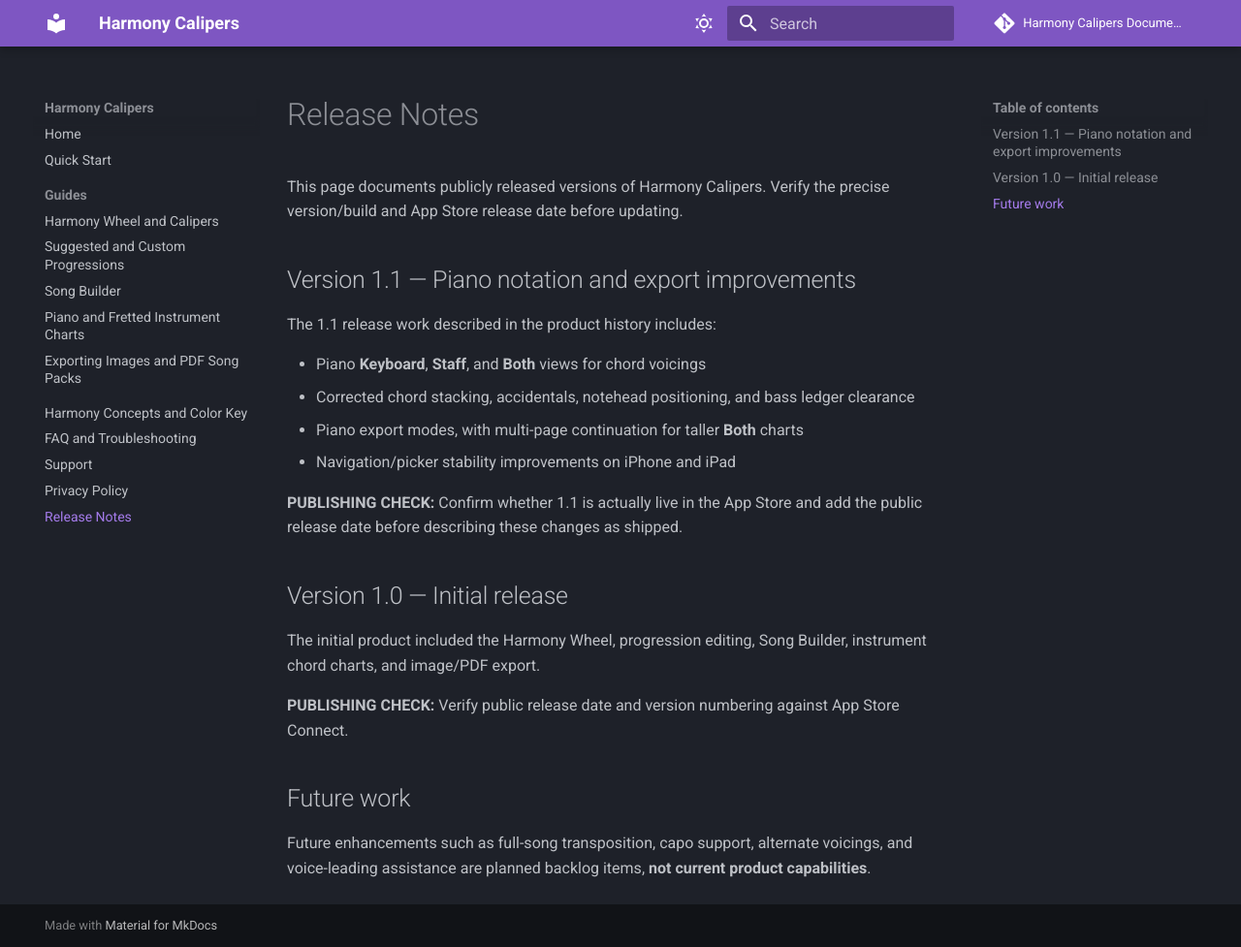
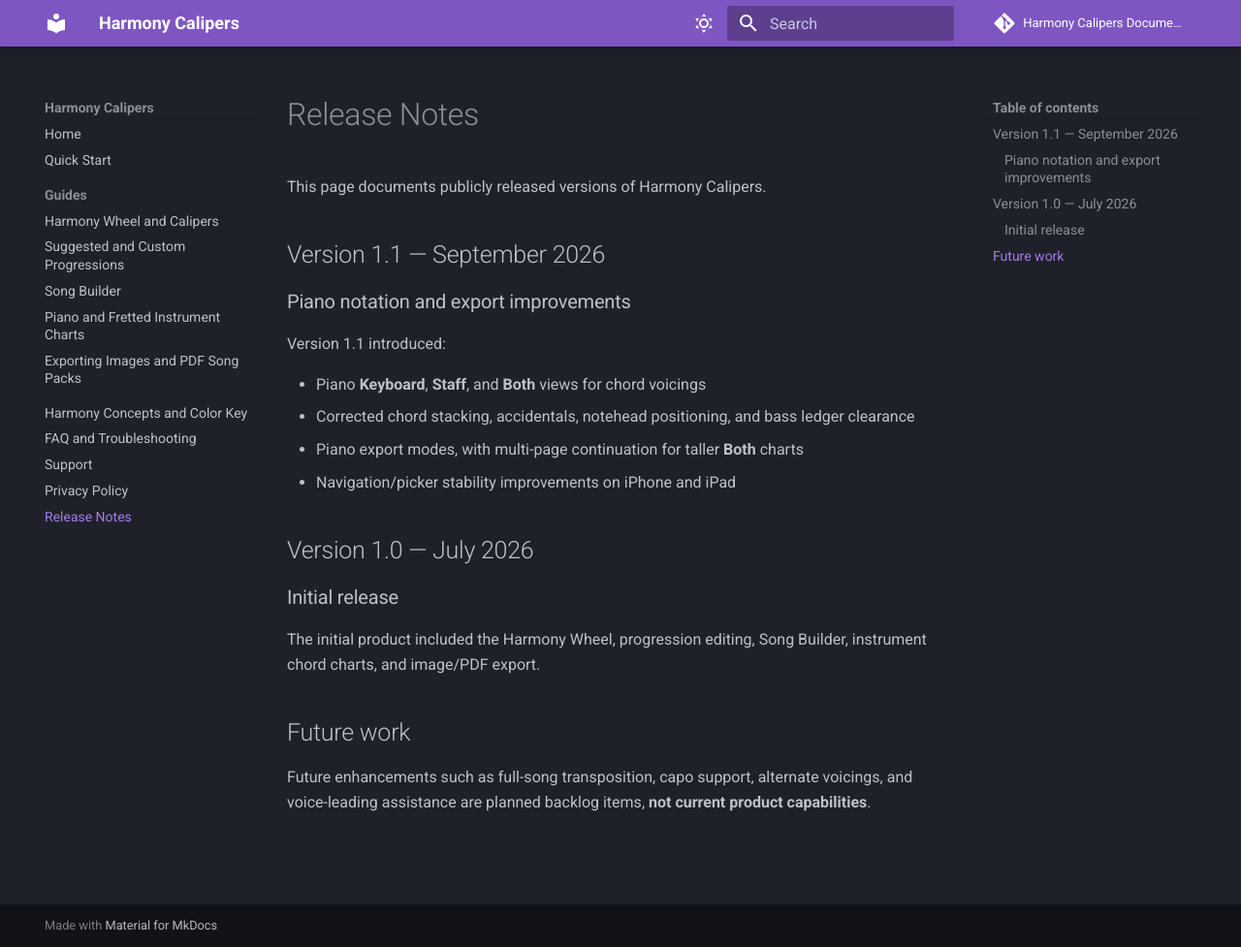
Before and after one commit to 94972cptbv-tech/HarmonyCalipers-Documentation, an MkDocs documentation site: the page built from docs/release-notes.md, in a window 1280 px wide and 977 px high. Shown: the whole window at 97% size. Built offline with MkDocs 1.6.1 and Material for MkDocs 9.7.7, drawn with Linux system fonts in a browser that asks for light colours; comment, search, counter and statistics services are not loaded.

Commit message:
Finalize public release history - Issue #1

```diff
--- a/docs/release-notes.md
+++ b/docs/release-notes.md
@@ -1,23 +1,27 @@
 # Release Notes
 
-This page documents publicly released versions of Harmony Calipers. Verify the precise version/build and App Store release date before updating.
+This page documents publicly released versions of Harmony Calipers.
 
-## Version 1.1 — Piano notation and export improvements
+## Version 1.1 — September 2026
 
-The 1.1 release work described in the product history includes:
+### Piano notation and export improvements
+
+Version 1.1 introduced:
 
 - Piano **Keyboard**, **Staff**, and **Both** views for chord voicings
 - Corrected chord stacking, accidentals, notehead positioning, and bass ledger clearance
 - Piano export modes, with multi-page continuation for taller **Both** charts
 - Navigation/picker stability improvements on iPhone and iPad
 
-**PUBLISHING CHECK:** Confirm whether 1.1 is actually live in the App Store and add the public release date before describing these changes as shipped.
 
-## Version 1.0 — Initial release
+
+## Version 1.0 — July 2026
+
+### Initial release
 
 The initial product included the Harmony Wheel, progression editing, Song Builder, instrument chord charts, and image/PDF export.
 
-**PUBLISHING CHECK:** Verify public release date and version numbering against App Store Connect.
+
 
 ## Future work
 
```
